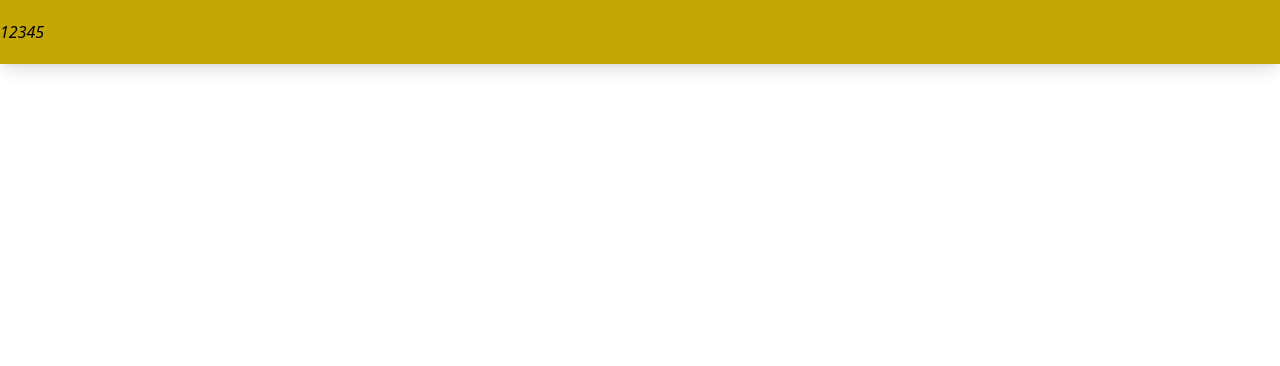
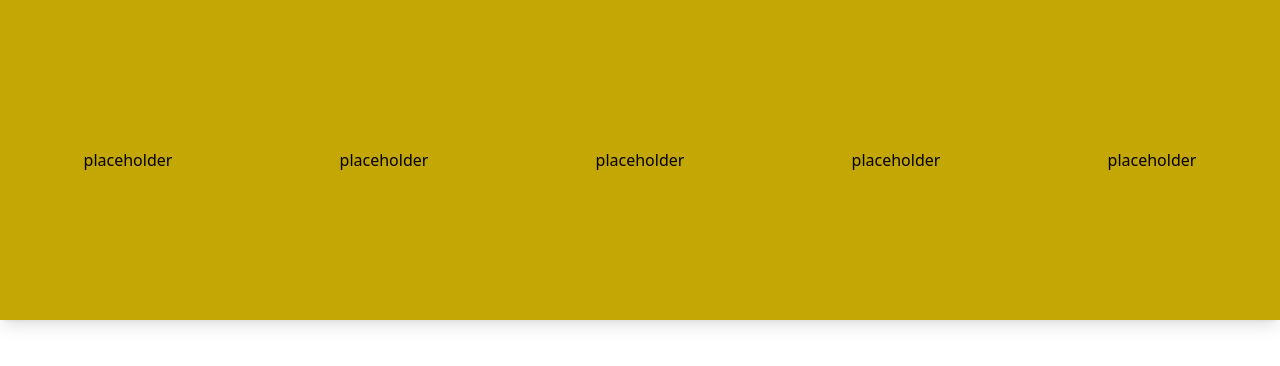
Before and after one commit to taciano-pacchialat/e-commerce, a Next.js app: page / in a window 1280 px wide. Shown: the top 366 px of the page. Built offline with nearby package versions, Linux system fonts and the light colour scheme.

Commit message:
solved bug with purge (tailwind config file)

```diff
--- a/app/layout.tsx
+++ b/app/layout.tsx
@@ -8,7 +8,7 @@ interface RootLayoutProps {
 
 export default function RootLayout({ children }: RootLayoutProps) {
   return (
-    <html lang="en">
+    <html lang="en" className=" h-screen">
       <body>
         <Navbar />
         {children}
--- a/components/navbar.tsx
+++ b/components/navbar.tsx
@@ -1,13 +1,24 @@
+import { NavbarElementProps } from "@/interfaces/navbarInterfaces";
+import Link from "next/link";
+
 const Navbar = () => {
   return (
-    <nav className="position: fixed top -0 flex flex-row items-center bg-lightbrown w-screen h-16 shadow-lg">
-      <i>1</i>
-      <i>2</i>
-      <i>3</i>
-      <i>4</i>
-      <i>5</i>
+    <nav className="fixed m-0 flex flex-row items-center justify-around bg-lightbrown w-screen h-80 shadow-lg">
+      <NavbarElement {...{ props: { whereto: "/", text: "placeholder" } }} />
+      <NavbarElement {...{ props: { whereto: "/", text: "placeholder" } }} />
+      <NavbarElement {...{ props: { whereto: "/", text: "placeholder" } }} />
+      <NavbarElement {...{ props: { whereto: "/", text: "placeholder" } }} />
+      <NavbarElement {...{ props: { whereto: "/", text: "placeholder" } }} />
     </nav>
   );
 };
 
+const NavbarElement = ({ props }: { props: NavbarElementProps }) => {
+  return (
+    <Link href={props.whereto} className=" hover:underline">
+      {props.text}
+    </Link>
+  );
+};
+
 export default Navbar;
--- /dev/null
+++ b/interfaces/navbarInterfaces.tsx
@@ -0,0 +1,4 @@
+export interface NavbarElementProps {
+  text: string;
+  whereto: string;
+}
--- a/tailwind.config.ts
+++ b/tailwind.config.ts
@@ -7,7 +7,6 @@ const config: Config = {
     "./components/**/*.{js,ts,jsx,tsx,mdx}",
     "./app/**/*.{js,ts,jsx,tsx,mdx}",
   ],
-  purge: ["./app/**/*.{js,jsx,ts,tsx}"],
   theme: {
     extend: {
       colors: {
```
